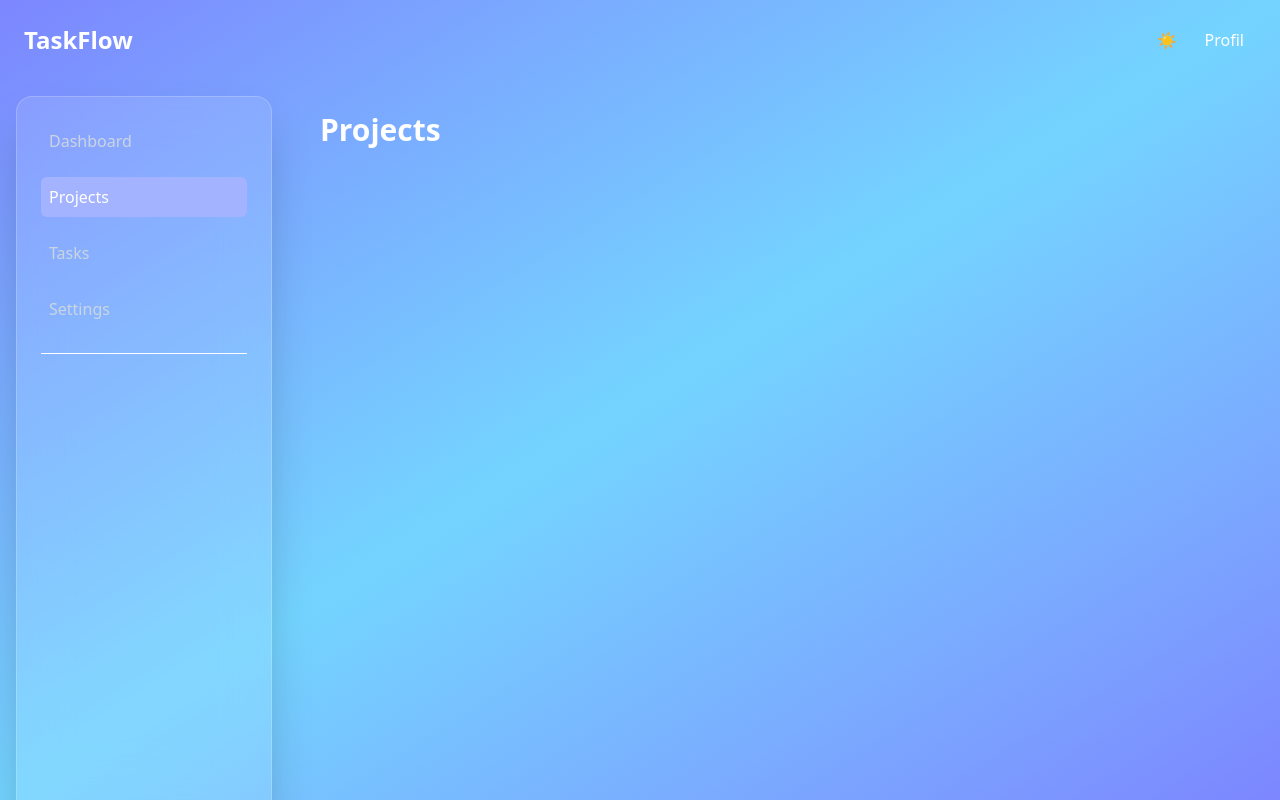
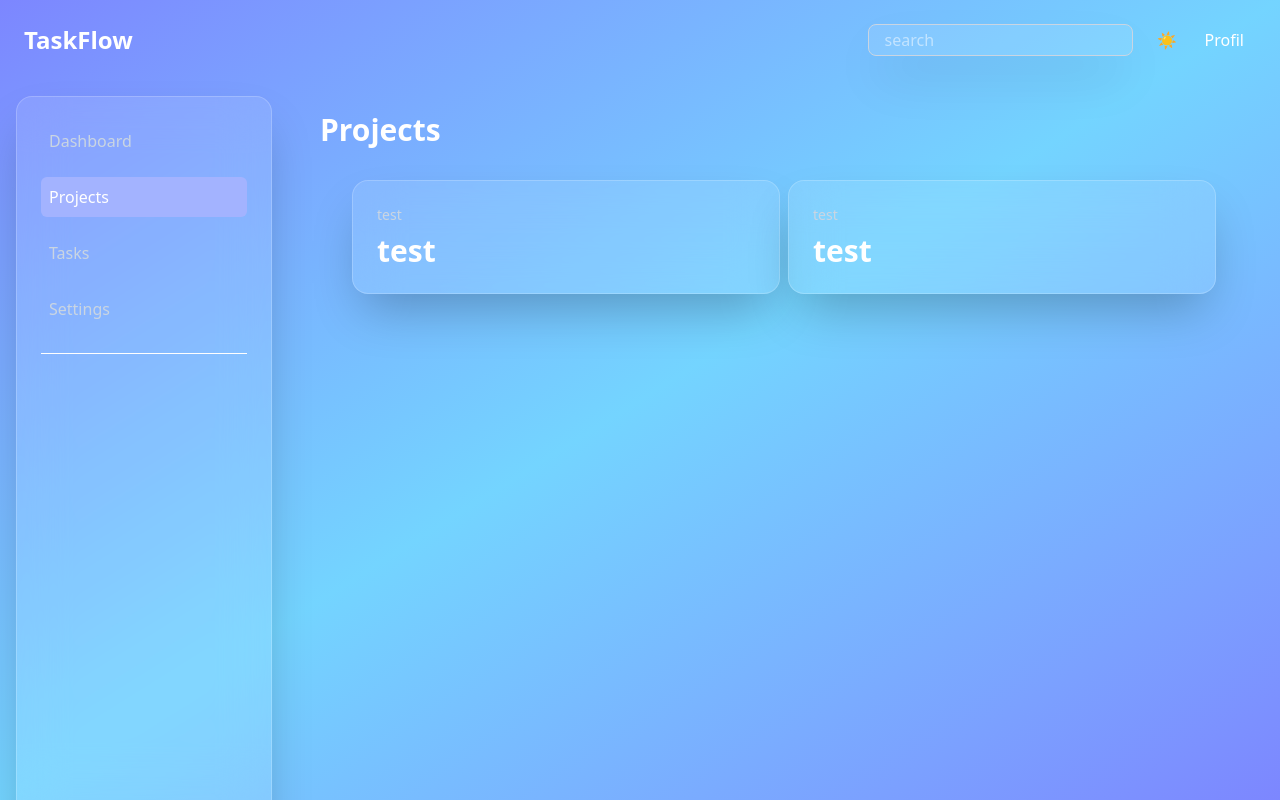
Before and after one commit to fannyullen/react-app, a Next.js app: page /projects in a window 1280 px wide. Built offline with nearby package versions, Linux system fonts and the light colour scheme.

Commit message:
ProjectsPage

```diff
--- a/app/components/Navbar/Navbar.tsx
+++ b/app/components/Navbar/Navbar.tsx
@@ -16,6 +16,7 @@ export default function Navbar() {
                 <FiMenu />
             </div>
             <div className="flex gap-4">
+                <input placeholder="search" type="text" className="h-8 m-2 rounded-lg px-4 py-2 text-white bg-white/10 dark:bg-white/20 shadow-2xl border border-slate-300 cursor-pointer" />
                 <button className="cursor-pointer" onClick={toggleTheme}>
                     {theme === "dark" ? "☀️" : "🌙"}
                 </button>
--- /dev/null
+++ b/app/components/Projects/ProjectsCard.tsx
@@ -0,0 +1,20 @@
+type ProjectsCardProps = {
+    title: string;
+    description: string
+};
+
+export default function ProjectsCard({
+    title,
+    description,
+}: ProjectsCardProps) {
+    return (
+        <div className="bg-white/10 p-6 backdrop-blur-xl border border-white/20 shadow-2xl rounded-2xl hover:bg-white/5 transition duration-300 cursor-pointer">
+            <h2 className="text-sm font-medium text-slate-300 dark:text-gray-500">
+                {title}
+            </h2>
+            <p className="mt-2 text-3xl font-bold">
+                {description}
+            </p>
+        </div>
+    )
+}
--- a/app/projects/page.tsx
+++ b/app/projects/page.tsx
@@ -1,9 +1,18 @@
+import ProjectsCard from "../components/Projects/ProjectsCard";
+
 export default function ProjectsPage() {
   return (
     <main>
       <h1 className="text-3xl font-bold">Projects</h1>
-      <ul>
-
+      <ul className="grid grid-cols-2 gap-2 m-8">
+        <ProjectsCard
+          title="test"
+          description="test"
+        />
+        <ProjectsCard
+          title="test"
+          description="test"
+        />
       </ul>
     </main>
   );
```
